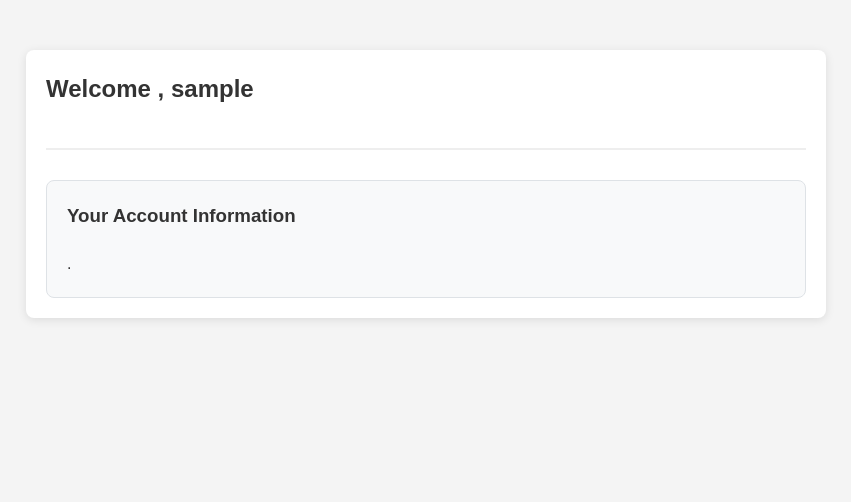
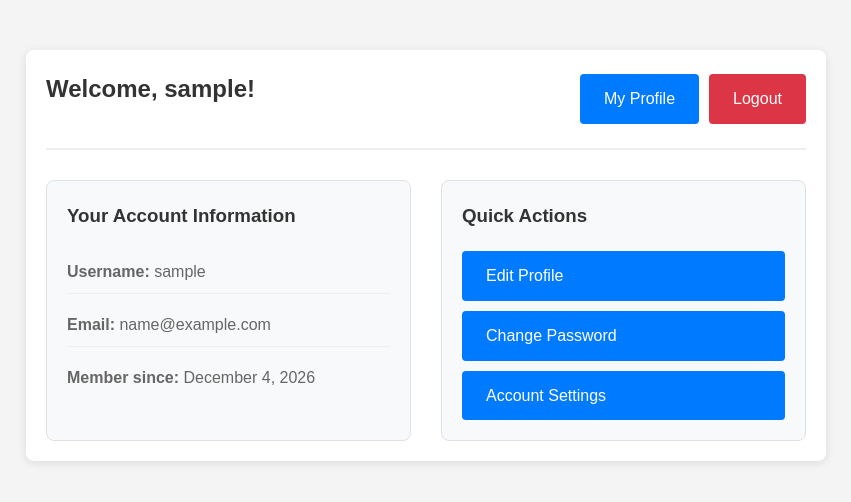
Before and after one commit to gbengeneh/user_management, a PHP site: page /dashboard.php in a window 1280 px wide. Shown: the top 502 px of the page, without its empty margins (214-1065 px from the left). Run offline with PHP 8.4, Linux system fonts and the light colour scheme; the visitor is signed in with stand-in values (Sample User, id 1).

Commit message:
correct reg

```diff
--- a/dashboard.php
+++ b/dashboard.php
@@ -24,19 +24,38 @@
     <link rel="stylesheet" href="style.css">
 </head>
 <body>
-   <div class="container">
-       <div class="header">
-        <h2>Welcome , <?php echo htmlspecialchars($_SESSION["username"]) ?></h2>
-       </div>
+     <div class="container">
+        <div class="header">
+            <h2>Welcome, <?php echo htmlspecialchars($_SESSION["username"]); ?>!</h2>
+            <div class="nav">
+                <a href="profile.php" class="btn">My Profile</a>
+                <a href="logout.php" class="btn btn-danger">Logout</a>
+            </div>
+        </div>
 
+        <div class="dashboard-content">
+            <div class="user-info">
+                <h3>Your Account Information</h3>
+                <div class="info-card">
+                    <?php if (!empty($user['profile_image'])): ?>
+                        <img src="<?php echo htmlspecialchars($user['profile_image']); ?>" alt="Profile Image" style="max-width: 150px; max-height: 150px; display: block; margin-bottom: 10px;">
+                    <?php endif; ?>
+                    <p><strong>Username:</strong> <?php echo htmlspecialchars($user['username']); ?></p>
+                    <p><strong>Email:</strong> <?php echo htmlspecialchars($user['email']); ?></p>
+                    <p><strong>Member since:</strong> <?php echo date("F j, Y", strtotime($user['created_at'])); ?></p>
+                </div>
+            </div>
 
-
-
-    <div class="user-info">
-        <h3>Your Account Information</h3>
-        .
+            <div class="quick-actions">
+                <h3>Quick Actions</h3>
+                <div class="action-buttons">
+                    <a href="profile.php" class="btn">Edit Profile</a>
+                    <a href="#" class="btn">Change Password</a>
+                    <a href="#" class="btn">Account Settings</a>
+                </div>
+            </div>
+        </div>
     </div>
-   </div>
 
 </body>
 </html>
```
Also changed, not shown: index.php (added, +13 -0 lines), logout.php (added, +13 -0 lines), register.php (+33 -5 lines).
